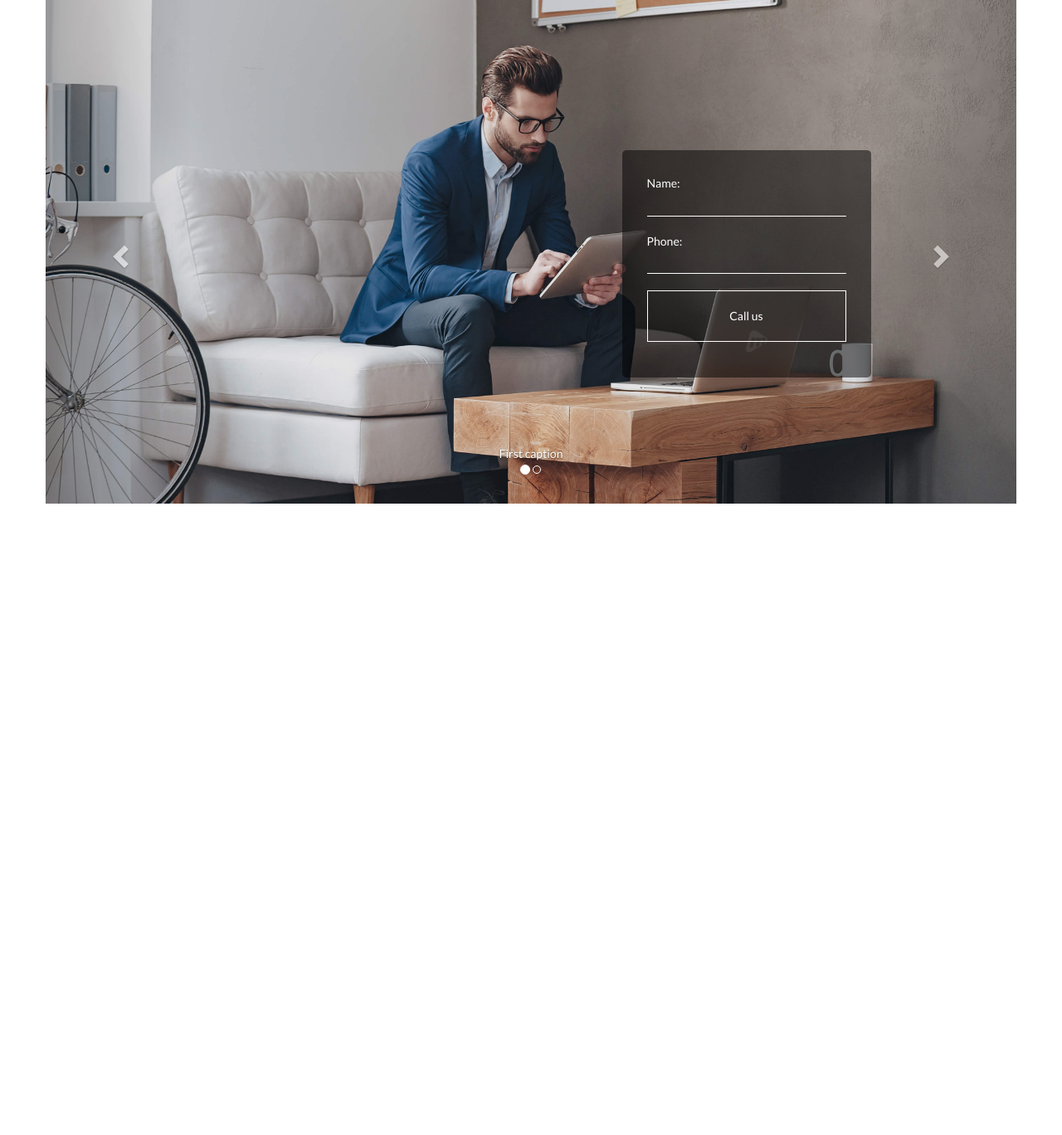
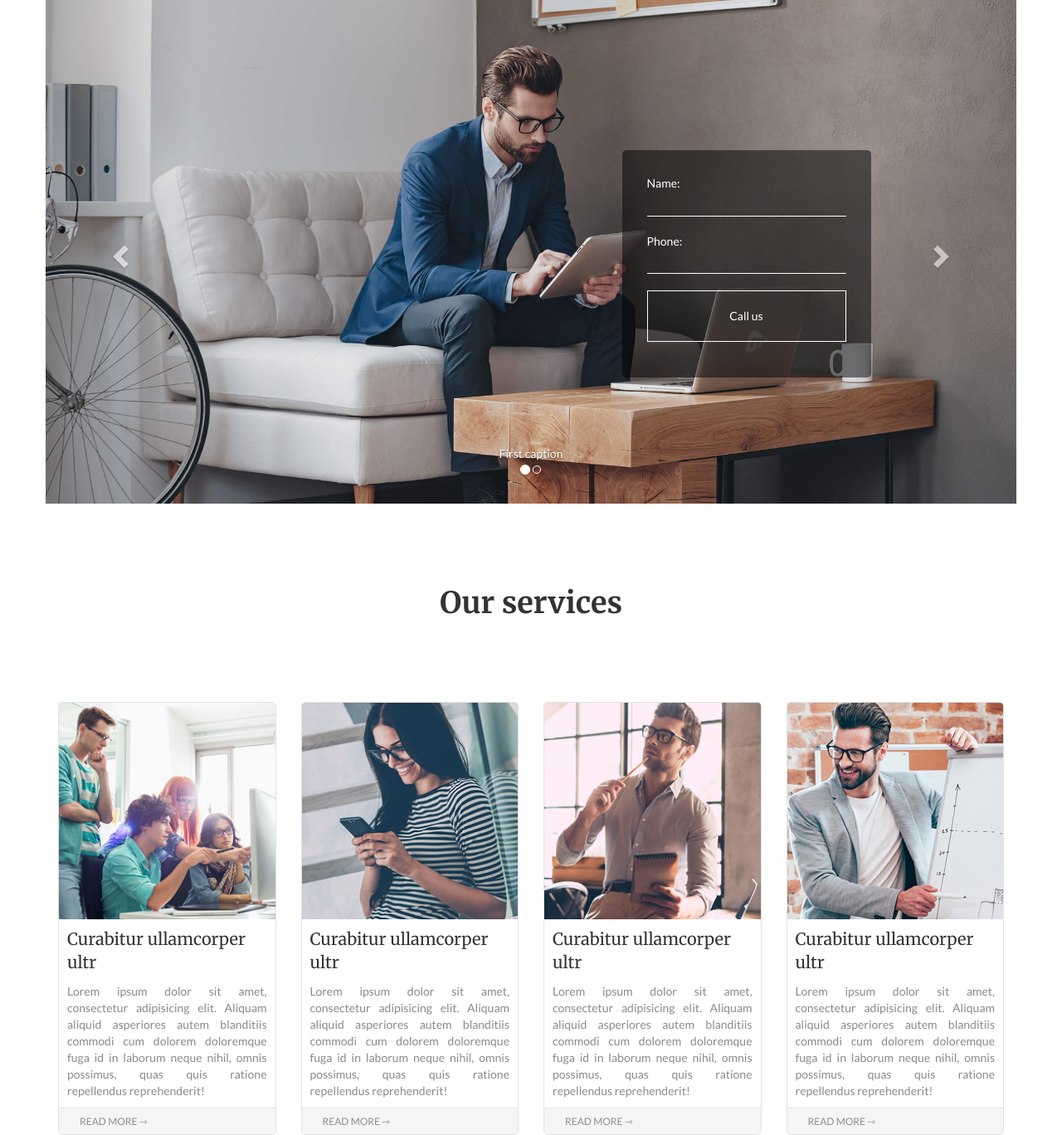
Before and after one commit to Jhon-Mosk/Portfolio, a PHP site: page /catalog.html in a window 1280 px wide. Shown: the part 51-1419 px from the top of the page at 83% size. Before the commit the page ends 658 px from the top, so only its background shows below. Run offline with PHP 8.4, Linux system fonts and the light colour scheme.

Commit message:
Added "Our Services"

```diff
--- a/Simple_Landing_Page/catalog.html
+++ b/Simple_Landing_Page/catalog.html
@@ -54,13 +54,13 @@
                         <!-- Wrapper for slides -->
                         <div class="carousel-inner" role="listbox">
                             <div class="item active">
-                        <img src="images/slider/business.jpg" alt="business">
+                                <img src="images/slider/business.jpg" alt="...">
                                 <div class="carousel-caption">
                                     First caption
                                 </div>
                             </div>
                             <div class="item">
-                        <img src="images/slider/consulting.jpg" alt="consulting">
+                                <img src="images/slider/consulting.jpg" alt="...">
                                 <div class="carousel-caption">
                                     Second caption
                                 </div>
@@ -68,11 +68,13 @@
                         </div>
 
                         <!-- Controls -->
-                    <a class="left carousel-control" href="#carousel-example-generic" role="button" data-slide="prev">
+                        <a class="left carousel-control" href="#carousel-example-generic" role="button"
+                            data-slide="prev">
                             <span class="glyphicon glyphicon-chevron-left" aria-hidden="true"></span>
                             <span class="sr-only">Previous</span>
                         </a>
-                    <a class="right carousel-control" href="#carousel-example-generic" role="button" data-slide="next">
+                        <a class="right carousel-control" href="#carousel-example-generic" role="button"
+                            data-slide="next">
                             <span class="glyphicon glyphicon-chevron-right" aria-hidden="true"></span>
                             <span class="sr-only">Next</span>
                         </a>
@@ -87,6 +89,86 @@
                             <input type="submit" value="Call us">
                         </form>
                     </div>
+
+                </div>
+            </div>
+            <div class="row mobileFormWrap visible-sm visible-xs">
+                <div class="mobileFormInsideWrap">
+                    <form action="" method="post">
+                        <div>
+                            <label for="nameMobileForm">Name:</label><br>
+                            <input type="text" id="nameMobileForm" required>
+                        </div>
+                        <div>
+                            <label for="phoneMobileForm">Phone:</label><br>
+                            <input type="text" id="phoneMobileForm" required>
+                        </div>
+                        <div>
+                            <input type="submit" value="Call us">
+                        </div>
+                    </form>
+                </div>
+            </div>
+
+            <div class="row">
+                    <h1 class="ourServicesHead">Our services</h1>
+            </div>
+            <div class="row">
+                    <div class="col-lg-3 col-md-3 col-sm-3 serviceCol">
+                        <div class="serviceUnit">
+                            <div class="serviceImg">
+                                <img src="images/catalog/services/1.jpg" alt="...">
+                            </div>
+                            <div class="serviceName">Curabitur ullamcorper ultr</div>
+                            <div class="serviceDesc">
+                                Lorem ipsum dolor sit amet, consectetur adipisicing elit. Aliquam aliquid asperiores autem blanditiis commodi cum dolorem doloremque fuga id in laborum neque nihil, omnis possimus, quas quis ratione repellendus reprehenderit!
+                            </div>
+                            <div class="moreBtnWrap">
+                                <a href="#">Read more &#8702;</a>
+                            </div>
+                        </div>
+                    </div>
+                    <div class="col-lg-3 col-md-3 col-sm-3 serviceCol">
+                        <div class="serviceUnit">
+                            <div class="serviceImg">
+                                <img src="images/catalog/services/2.jpg" alt="...">
+                            </div>
+                            <div class="serviceName">Curabitur ullamcorper ultr</div>
+                            <div class="serviceDesc">
+                                Lorem ipsum dolor sit amet, consectetur adipisicing elit. Aliquam aliquid asperiores autem blanditiis commodi cum dolorem doloremque fuga id in laborum neque nihil, omnis possimus, quas quis ratione repellendus reprehenderit!
+                            </div>
+                            <div class="moreBtnWrap">
+                                <a href="#">Read more &#8702;</a>
+                            </div>
+                        </div>
+                    </div>
+                    <div class="col-lg-3 col-md-3 col-sm-3 serviceCol">
+                        <div class="serviceUnit">
+                            <div class="serviceImg">
+                                <img src="images/catalog/services/3.jpg" alt="...">
+                            </div>
+                            <div class="serviceName">Curabitur ullamcorper ultr</div>
+                            <div class="serviceDesc">
+                                Lorem ipsum dolor sit amet, consectetur adipisicing elit. Aliquam aliquid asperiores autem blanditiis commodi cum dolorem doloremque fuga id in laborum neque nihil, omnis possimus, quas quis ratione repellendus reprehenderit!
+                            </div>
+                            <div class="moreBtnWrap">
+                                <a href="#">Read more &#8702;</a>
+                            </div>
+                        </div>
+                    </div>
+                    <div class="col-lg-3 col-md-3 col-sm-3 serviceCol">
+                        <div class="serviceUnit">
+                            <div class="serviceImg">
+                                <img src="images/catalog/services/4.jpg" alt="...">
+                            </div>
+                            <div class="serviceName">Curabitur ullamcorper ultr</div>
+                            <div class="serviceDesc">
+                                Lorem ipsum dolor sit amet, consectetur adipisicing elit. Aliquam aliquid asperiores autem blanditiis commodi cum dolorem doloremque fuga id in laborum neque nihil, omnis possimus, quas quis ratione repellendus reprehenderit!
+                            </div>
+                            <div class="moreBtnWrap">
+                                <a href="#">Read more &#8702;</a>
+                            </div>
+                        </div>
                     </div>
                 </div>
         </main>
--- a/Simple_Landing_Page/index.html
+++ b/Simple_Landing_Page/index.html
@@ -195,7 +195,7 @@
         </section>
         <section class="contact">
             <h2 class="headline">Contacts</h2>
-            <form class="inputClientData">
+            <form action="" method="POST" class="inputClientData">
                 <input type="text" placeholder="Your name:">
                 <input type="email" placeholder="Your email:">
                 <textarea class="message" placeholder="Your message:"></textarea>
--- a/Simple_Landing_Page/styles/catalog.css
+++ b/Simple_Landing_Page/styles/catalog.css
@@ -21,9 +21,6 @@ body {
   position: absolute;
   right: 15%;
   top: 30%;
-  display: flex;
-  flex-direction: column;
-  justify-content: center;
   border-radius: 5px;
 }
 @media (min-width: 992px) and (max-width: 1199px) {
@@ -62,3 +59,107 @@ body {
   background: none;
   padding: 20px;
 }
+.mobileFormWrap {
+  height: 200px;
+  background: #f5f5f5;
+  clear: both;
+}
+@media (min-width: 0) and (max-width: 479px) {
+  .mobileFormWrap {
+    height: 300px;
+  }
+}
+.mobileFormWrap .mobileFormInsideWrap {
+  height: 100%;
+  display: flex;
+  justify-content: center;
+  align-items: center;
+}
+.mobileFormWrap .mobileFormInsideWrap form > div {
+  float: left;
+  height: 80px;
+  margin: 0 5px;
+}
+@media (min-width: 0) and (max-width: 479px) {
+  .mobileFormWrap .mobileFormInsideWrap form > div {
+    float: none;
+    height: auto;
+  }
+}
+.mobileFormWrap .mobileFormInsideWrap label {
+  color: #8a8a8a;
+  font-size: 2rem;
+}
+.mobileFormWrap .mobileFormInsideWrap input[type="text"] {
+  margin-bottom: 20px;
+  border: none;
+  border-bottom: 2px solid #e2e2e2;
+  background: none;
+}
+.mobileFormWrap .mobileFormInsideWrap input[type="text"]:focus {
+  border-bottom: 2px solid #8aff84;
+  outline: none;
+}
+.mobileFormWrap .mobileFormInsideWrap input[type="submit"] {
+  color: #8a8a8a;
+  border: 2px solid #e2e2e2;
+  background: none;
+  padding: 17px;
+}
+.ourServicesHead {
+  padding: 100px 0;
+  font-family: 'Merriweather', serif;
+  font-weight: 700;
+  text-align: center;
+  margin: 0;
+}
+@media (min-width: 480px) and (max-width: 767px) {
+  .serviceCol {
+    width: 50%;
+    float: left;
+    padding-right: 15px;
+    padding-left: 15px;
+  }
+}
+@media (min-width: 480px) and (max-width: 767px) {
+  .serviceCol:nth-child(-n+2) {
+    margin-bottom: 20px;
+  }
+}
+@media (min-width: 0) and (max-width: 479px) {
+  .serviceCol:nth-child(-n+3) {
+    margin-bottom: 20px;
+  }
+}
+.serviceCol .serviceUnit {
+  border: 1px solid #e2e2e2;
+  border-radius: 5px;
+  overflow: hidden;
+}
+.serviceCol .serviceUnit .serviceImg img {
+  width: 100%;
+}
+.serviceCol .serviceUnit .serviceName {
+  font-family: 'Merriweather', serif;
+  margin: 10px;
+  font-size: 2rem;
+}
+.serviceCol .serviceUnit .serviceDesc {
+  font-family: 'Lato', sans-serif;
+  color: #8a8a8a;
+  margin: 10px;
+  text-align: justify;
+}
+.serviceCol .serviceUnit .moreBtnWrap a {
+  border-top: 1px solid #e2e2e2;
+  background: #f5f5f5;
+  color: #8e8e8e;
+  font-size: 12px;
+  padding: 7px 25px;
+  text-transform: uppercase;
+  display: block;
+}
+.serviceCol .serviceUnit .moreBtnWrap a:hover {
+  text-decoration: none;
+  color: #e67c00;
+}
--- a/Simple_Landing_Page/styles/catalog.less
+++ b/Simple_Landing_Page/styles/catalog.less
@@ -30,9 +30,6 @@ body {
         position: absolute;
         right: 15%;
         top: 30%;
-        display: flex;
-        flex-direction: column;
-        justify-content: center;
         border-radius: 5px;
 
         .adaptive(992px, 1199px, {
@@ -76,3 +73,124 @@ body {
         }
     }
 }
+
+.mobileFormWrap {
+    height: 200px;
+    background: #f5f5f5;
+    clear: both;
+
+    .adaptive(0, 479px, {
+        height: 300px;
+    });
+
+    .mobileFormInsideWrap {
+
+        height: 100%;
+        display: flex;
+        justify-content: center;
+        align-items: center;
+
+        & form > div {
+            float: left;
+            height: 80px;
+            margin: 0 5px;
+
+            .adaptive(0, 479px, {
+                float: none;
+                height: auto;
+            });
+        }
+
+        label {
+            color: #8a8a8a;
+            font-size: 2rem;
+        }
+
+        input[type="text"] {
+            margin-bottom: 20px;
+            border: none;
+            border-bottom: 2px solid #e2e2e2;
+            background: none;
+
+            &:focus {
+                border-bottom: 2px solid #8aff84;
+                outline: none;
+            }
+        }
+
+        input[type="submit"] {
+            color: #8a8a8a;
+            border: 2px solid #e2e2e2;
+            background: none;
+            padding: 17px;
+        }
+    }
+}
+
+.ourServicesHead {
+    padding: 100px 0;
+    font-family: 'Merriweather', serif;
+    font-weight: 700;
+    text-align: center;
+    margin: 0;
+}
+
+.serviceCol {
+
+    .adaptive(480px, 767px, {
+        width: 50%;
+        float: left;
+        padding-right: 15px;
+        padding-left: 15px;
+    });
+
+    .adaptive(480px, 767px, {
+        &:nth-child(-n+2){
+        margin-bottom: 20px;
+        }
+    });
+
+    .adaptive(0, 479px, {
+        &:nth-child(-n+3){
+        margin-bottom: 20px;
+        }
+    });
+
+    .serviceUnit {
+        border: 1px solid #e2e2e2;
+        border-radius: 5px;
+        overflow: hidden;
+
+        .serviceImg img {
+            width: 100%;
+        }
+
+        .serviceName {
+            font-family: 'Merriweather', serif;
+            margin: 10px;
+            font-size: 2rem;
+        }
+
+        .serviceDesc {
+            font-family: 'Lato', sans-serif;
+            color: #8a8a8a;
+            margin: 10px;
+            text-align: justify;
+        }
+
+        .moreBtnWrap a {
+            border-top: 1px solid #e2e2e2;
+            background: #f5f5f5;
+            color: #8e8e8e;
+            font-size: 12px;
+            padding: 7px 25px;
+            text-transform: uppercase;
+            display: block;
+
+            &:hover {
+                text-decoration: none;
+                color: #e67c00;
+            }
+        }
+    }
+}
```
Lines whose indentation alone changed are shown as unchanged.
